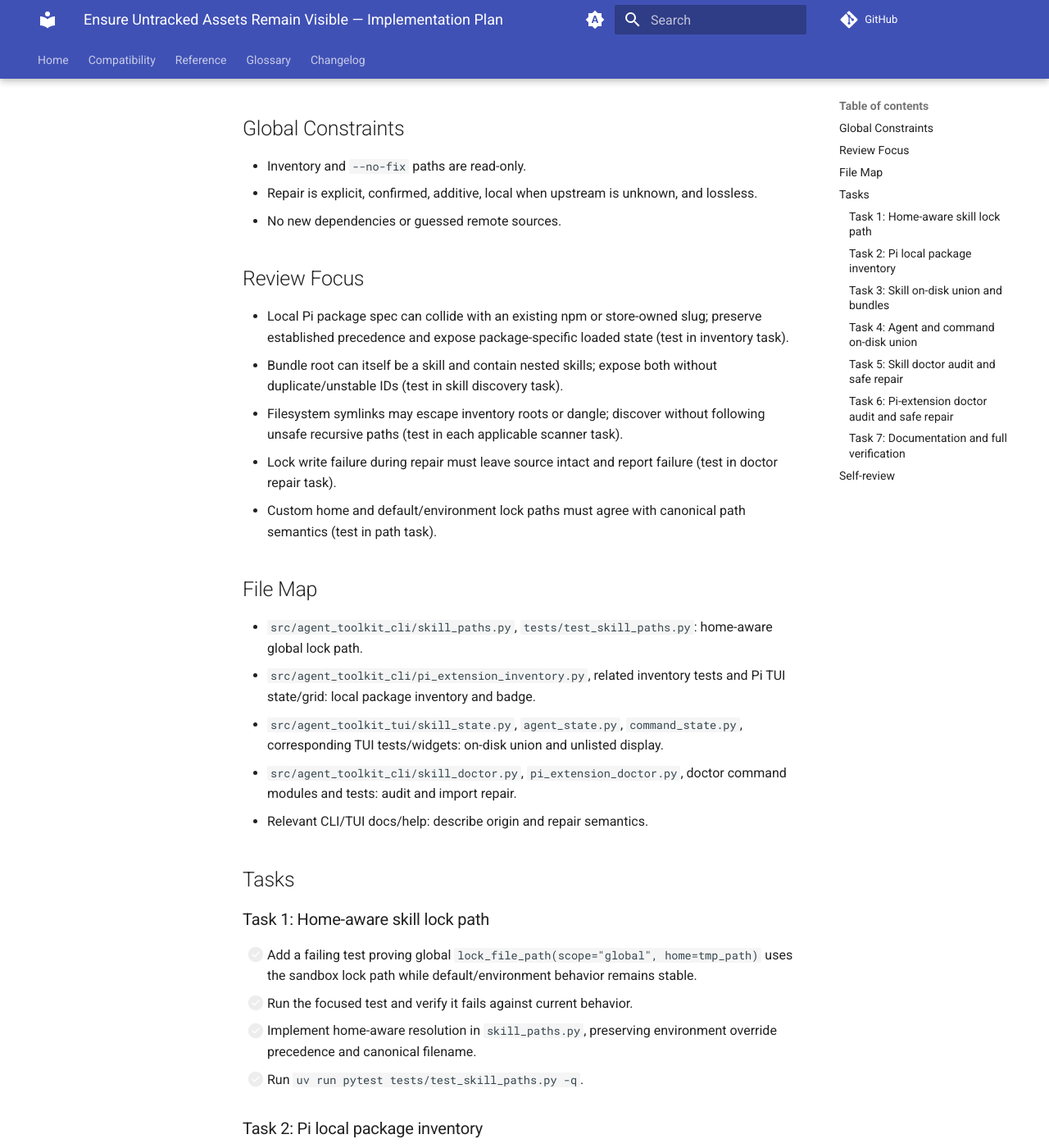
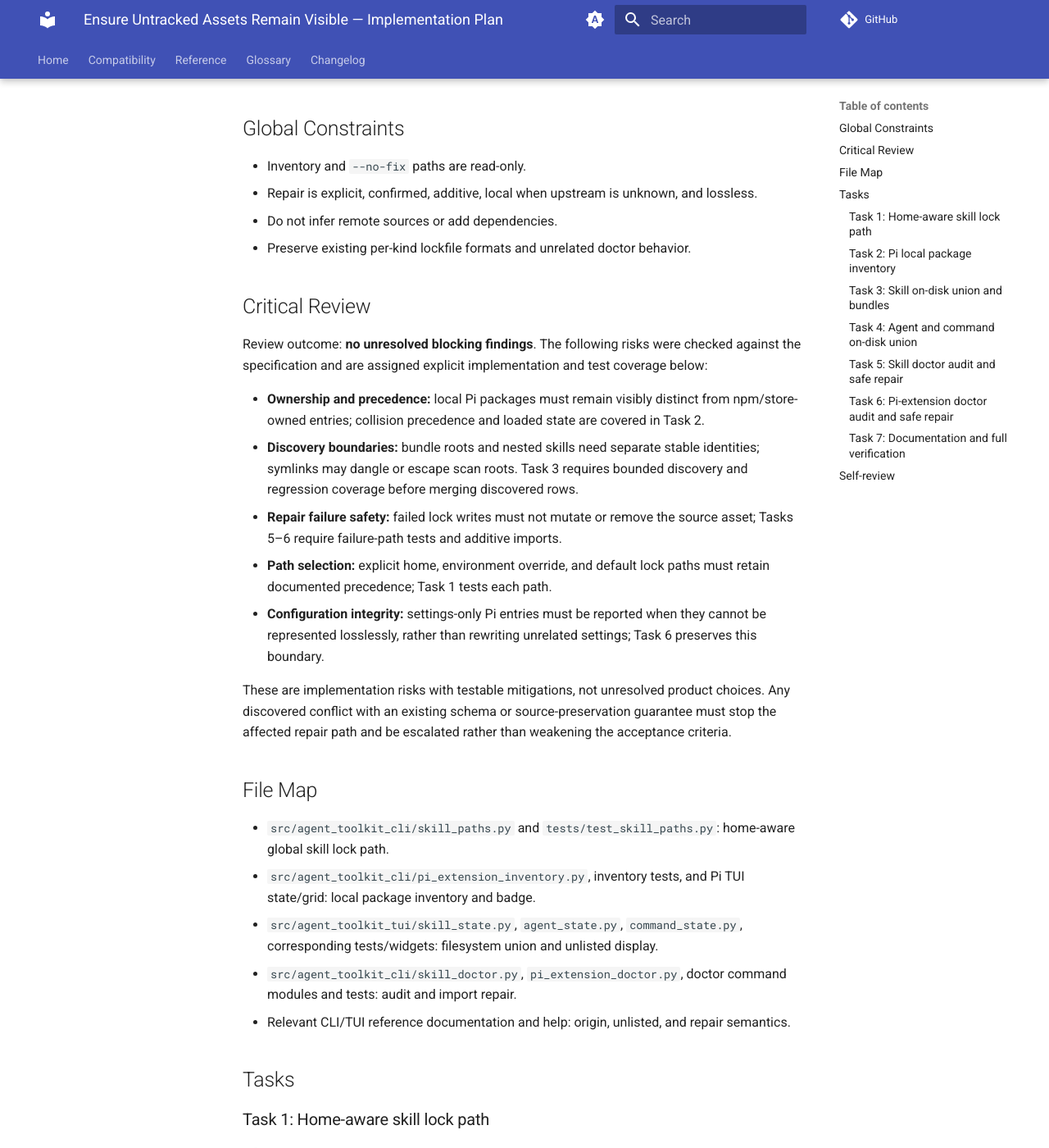
Before and after one commit to ajanderson1/agent-toolkit-cli, an MkDocs documentation site: the page built from docs/plans/2026-09-10-ensure-assets-visible.md, in a window 1280 px wide and 1400 px high, scrolled down 433 px. Shown: the whole window at 82% size. Built offline with MkDocs 1.6.1 and Material for MkDocs 9.7.7, drawn with Linux system fonts in a browser that asks for light colours; comment, search, counter and statistics services are not loaded; some of the changed text lies outside the part shown.

Commit message:
docs(issue): finish issue 515 readiness review
Device: atlas

```diff
--- a/docs/plans/2026-09-10-ensure-assets-visible.md
+++ b/docs/plans/2026-09-10-ensure-assets-visible.md
@@ -9,36 +9,46 @@ Origin: docs/specs/2026-09-10-ensure-assets-visible.md
 **Goal:** Make local and unmanaged assets visible, auditable, and safely importable without altering user data.
 **Architecture:** Extend existing per-kind discovery and row builders; keep lockfiles as managed-state authority and treat filesystem/config observations as untracked rows. Doctor repair is an explicit, confirmed local import, with existing repair patterns and schemas.
 **Tech Stack:** Python 3.12+, Click, Textual, pytest.
-**Spec:** `docs/superpowers/specs/2026-09-10-ensure-assets-visible.md`
+**Spec:** `docs/specs/2026-09-10-ensure-assets-visible.md`
 
 ## Global Constraints
+
 - Inventory and `--no-fix` paths are read-only.
 - Repair is explicit, confirmed, additive, local when upstream is unknown, and lossless.
-- No new dependencies or guessed remote sources.
+- Do not infer remote sources or add dependencies.
+- Preserve existing per-kind lockfile formats and unrelated doctor behavior.
 
-## Review Focus
-- Local Pi package spec can collide with an existing npm or store-owned slug; preserve established precedence and expose package-specific loaded state (test in inventory task).
-- Bundle root can itself be a skill and contain nested skills; expose both without duplicate/unstable IDs (test in skill discovery task).
-- Filesystem symlinks may escape inventory roots or dangle; discover without following unsafe recursive paths (test in each applicable scanner task).
-- Lock write failure during repair must leave source intact and report failure (test in doctor repair task).
-- Custom home and default/environment lock paths must agree with canonical path semantics (test in path task).
+## Critical Review
+
+Review outcome: **no unresolved blocking findings**. The following risks were checked against the specification and are assigned explicit implementation and test coverage below:
+
+- **Ownership and precedence:** local Pi packages must remain visibly distinct from npm/store-owned entries; collision precedence and loaded state are covered in Task 2.
+- **Discovery boundaries:** bundle roots and nested skills need separate stable identities; symlinks may dangle or escape scan roots. Task 3 requires bounded discovery and regression coverage before merging discovered rows.
+- **Repair failure safety:** failed lock writes must not mutate or remove the source asset; Tasks 5–6 require failure-path tests and additive imports.
+- **Path selection:** explicit home, environment override, and default lock paths must retain documented precedence; Task 1 tests each path.
+- **Configuration integrity:** settings-only Pi entries must be reported when they cannot be represented losslessly, rather than rewriting unrelated settings; Task 6 preserves this boundary.
+
+These are implementation risks with testable mitigations, not unresolved product choices. Any discovered conflict with an existing schema or source-preservation guarantee must stop the affected repair path and be escalated rather than weakening the acceptance criteria.
 
 ## File Map
-- `src/agent_toolkit_cli/skill_paths.py`, `tests/test_skill_paths.py`: home-aware global lock path.
-- `src/agent_toolkit_cli/pi_extension_inventory.py`, related inventory tests and Pi TUI state/grid: local package inventory and badge.
-- `src/agent_toolkit_tui/skill_state.py`, `agent_state.py`, `command_state.py`, corresponding TUI tests/widgets: on-disk union and unlisted display.
+
+- `src/agent_toolkit_cli/skill_paths.py` and `tests/test_skill_paths.py`: home-aware global skill lock path.
+- `src/agent_toolkit_cli/pi_extension_inventory.py`, inventory tests, and Pi TUI state/grid: local package inventory and badge.
+- `src/agent_toolkit_tui/skill_state.py`, `agent_state.py`, `command_state.py`, corresponding tests/widgets: filesystem union and unlisted display.
 - `src/agent_toolkit_cli/skill_doctor.py`, `pi_extension_doctor.py`, doctor command modules and tests: audit and import repair.
-- Relevant CLI/TUI docs/help: describe origin and repair semantics.
+- Relevant CLI/TUI reference documentation and help: origin, unlisted, and repair semantics.
 
 ## Tasks
 
 ### Task 1: Home-aware skill lock path
+
 - [ ] Add a failing test proving global `lock_file_path(scope="global", home=tmp_path)` uses the sandbox lock path while default/environment behavior remains stable.
 - [ ] Run the focused test and verify it fails against current behavior.
-- [ ] Implement home-aware resolution in `skill_paths.py`, preserving environment override precedence and canonical filename.
+- [ ] Implement home-aware resolution in `skill_paths.py`, preserving environment override precedence and the canonical filename.
 - [ ] Run `uv run pytest tests/test_skill_paths.py -q`.
 
 ### Task 2: Pi local package inventory
+
 - [ ] Add failing inventory tests for local file/directory package specs, local origin, and collision precedence with npm/store-owned entries.
 - [ ] Run focused inventory tests and verify the local package case fails.
 - [ ] Extend the inventory record origin type and settings package pass to classify local specs as `local-package` (untracked, not managed), retaining loaded/config metadata and current precedence.
@@ -46,13 +56,15 @@ Origin: docs/specs/2026-09-10-ensure-assets-visible.md
 - [ ] Run inventory and Pi TUI tests.
 
 ### Task 3: Skill on-disk union and bundles
+
 - [ ] Add failing row tests for unmanaged skill directories, symlinks, a parent bundle, nested `SKILL.md` entries, and duplicate/disambiguated identifiers.
 - [ ] Run focused skill-state tests and verify filesystem-only entries are absent.
 - [ ] Add bounded filesystem discovery under the skill library root, derive descriptions and cells using existing helpers, and merge discovered entries after lock-backed rows with `unlisted` state and untracked source metadata.
-- [ ] Ensure bundle parent and nested skills are represented independently, using stable `bundle:skill` row identifiers where needed.
+- [ ] Ensure bundle parent and nested skills are represented independently, using stable `bundle:skill` row identifiers where needed; do not recursively follow symlinks outside the scan root.
 - [ ] Run skill state/grid tests and check existing locked rows remain unchanged.
 
 ### Task 4: Agent and command on-disk union
+
 - [ ] Add failing state tests for on-disk agent files/directories and command `COMMAND.md` directories absent from locks.
 - [ ] Run focused tests and verify these rows are absent.
 - [ ] Extend the existing agent and command row builders to union lock rows with bounded filesystem discoveries; mark untracked rows `unlisted`, preserve source metadata, and leave actionable harness cells populated from existing adapter probes.
@@ -60,6 +72,7 @@ Origin: docs/specs/2026-09-10-ensure-assets-visible.md
 - [ ] Run agent/command state and grid tests.
 
 ### Task 5: Skill doctor audit and safe repair
+
 - [ ] Add failing doctor tests for unmanaged library skills, bundle sub-skills, report-only mode, declined prompt, explicit confirmed import, repeat repair, and lock-write failure without source mutation.
 - [ ] Run focused doctor tests and verify missing findings/repair behavior.
 - [ ] Extend skill doctor findings to report high-visibility unmanaged entries and attach an additive local-import fix action that preserves source content and existing bundle layout.
@@ -67,6 +80,7 @@ Origin: docs/specs/2026-09-10-ensure-assets-visible.md
 - [ ] Run skill doctor CLI and unit tests.
 
 ### Task 6: Pi-extension doctor audit and safe repair
+
 - [ ] Add failing doctor tests for local packages/settings entries and filesystem packages absent from the lock, plus `--no-fix`, decline, import, idempotency, and lock-write failure.
 - [ ] Run focused Pi doctor tests and verify orphaned local assets are not imported.
 - [ ] Extend diagnosis to union supported on-disk package and settings inventory with lock entries; report source/config path clearly.
@@ -74,10 +88,11 @@ Origin: docs/specs/2026-09-10-ensure-assets-visible.md
 - [ ] Run Pi-extension doctor and inventory tests.
 
 ### Task 7: Documentation and full verification
+
 - [ ] Document `unlisted` / local-package badges and doctor `--repair` behavior in the existing CLI/TUI reference.
 - [ ] Run focused path, inventory, state/grid, and doctor suites.
 - [ ] Run `uv run pytest -q` and record the result.
 
 ## Self-review
 
-All acceptance criteria map to Tasks 1–7. The five highest-risk input classes each have a named regression test in the owning task. The implementation retains current per-kind architecture and prioritizes lossless observation over automatic adoption. Before coding, inspect current schemas and root/path helpers; adjust exact file/test anchors to repository state while preserving these requirements.
+All acceptance criteria map to Tasks 1–7. Each critical review risk above has named implementation and regression-test coverage. The plan preserves the existing per-kind architecture and prioritizes lossless observation over automatic adoption. Before coding, inspect current schemas and root/path helpers; adjust exact file/test anchors to repository state while preserving the specification.
```
Also changed, not shown: docs/specs/2026-09-10-ensure-assets-visible.md (+1 -0 lines).
